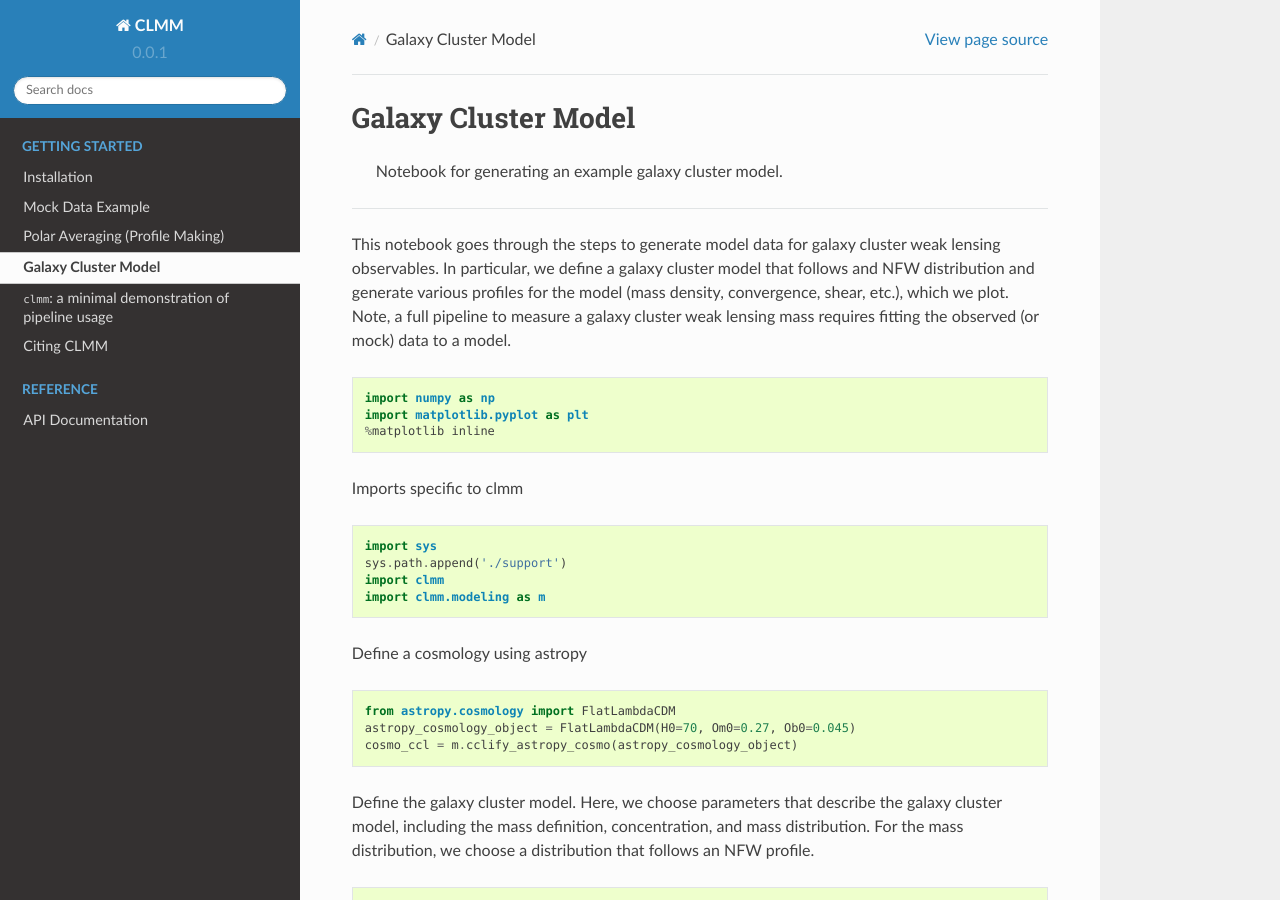
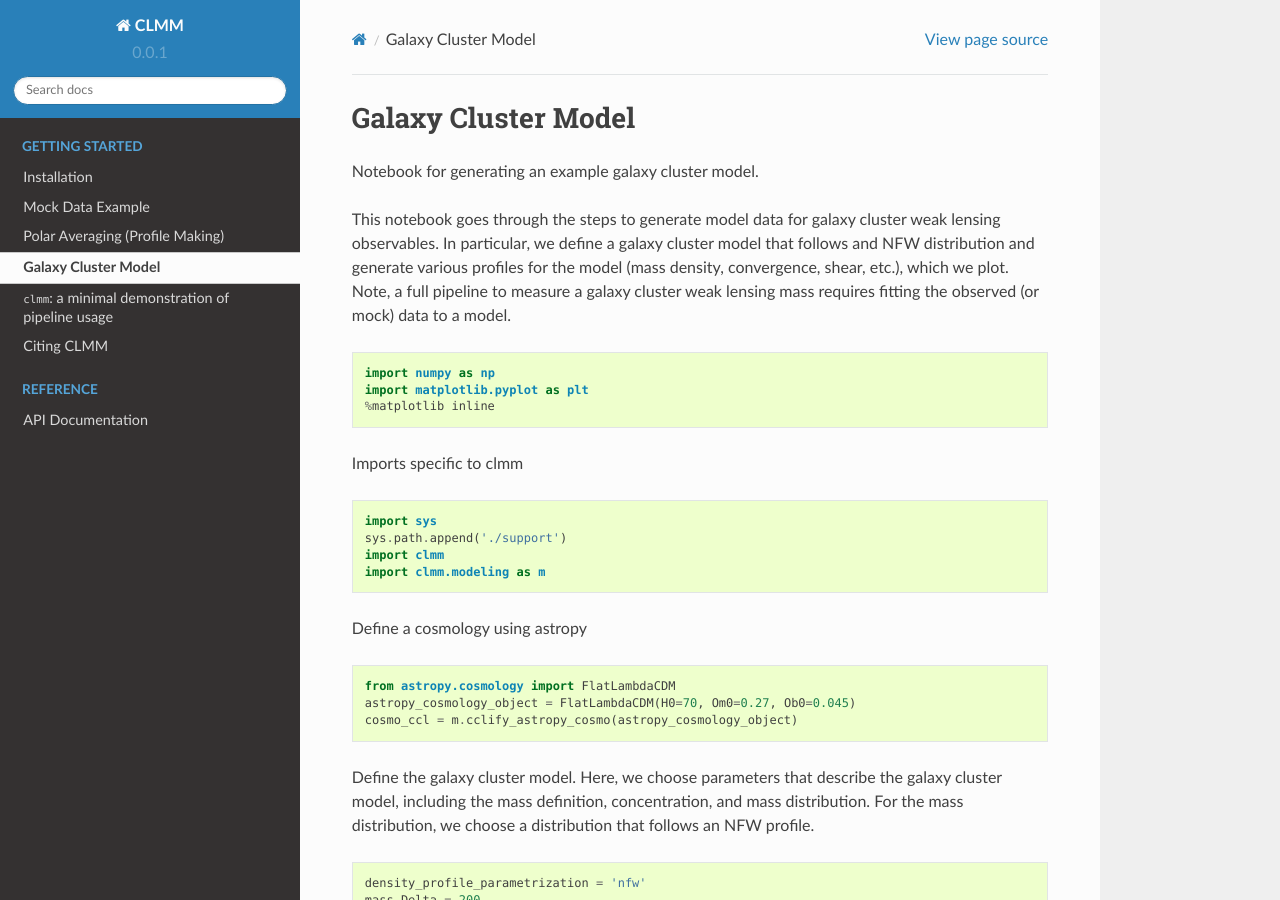
Before and after one commit to LSSTDESC/CLMM, a Sphinx documentation site: the page built from docs/source/modeling_demo.rst, in a window 1280 px wide and 900 px high. Built offline with Sphinx 7.4.7 and the Read the Docs theme 2.0.0, drawn with Linux system fonts in a browser that asks for light colours; pages that are not in the unit, such as notebooks, are missing from menus.

Commit message:
minor error due to blank line

```diff
--- a/docs/source/modeling_demo.rst
+++ b/docs/source/modeling_demo.rst
@@ -2,8 +2,8 @@
 Galaxy Cluster Model
 ********************
 
-    Notebook for generating an example galaxy cluster model.
---------------------------------------------------------
+Notebook for generating an example galaxy cluster model.
+
 
 This notebook goes through the steps to generate model data for galaxy
 cluster weak lensing observables. In particular, we define a galaxy
```
